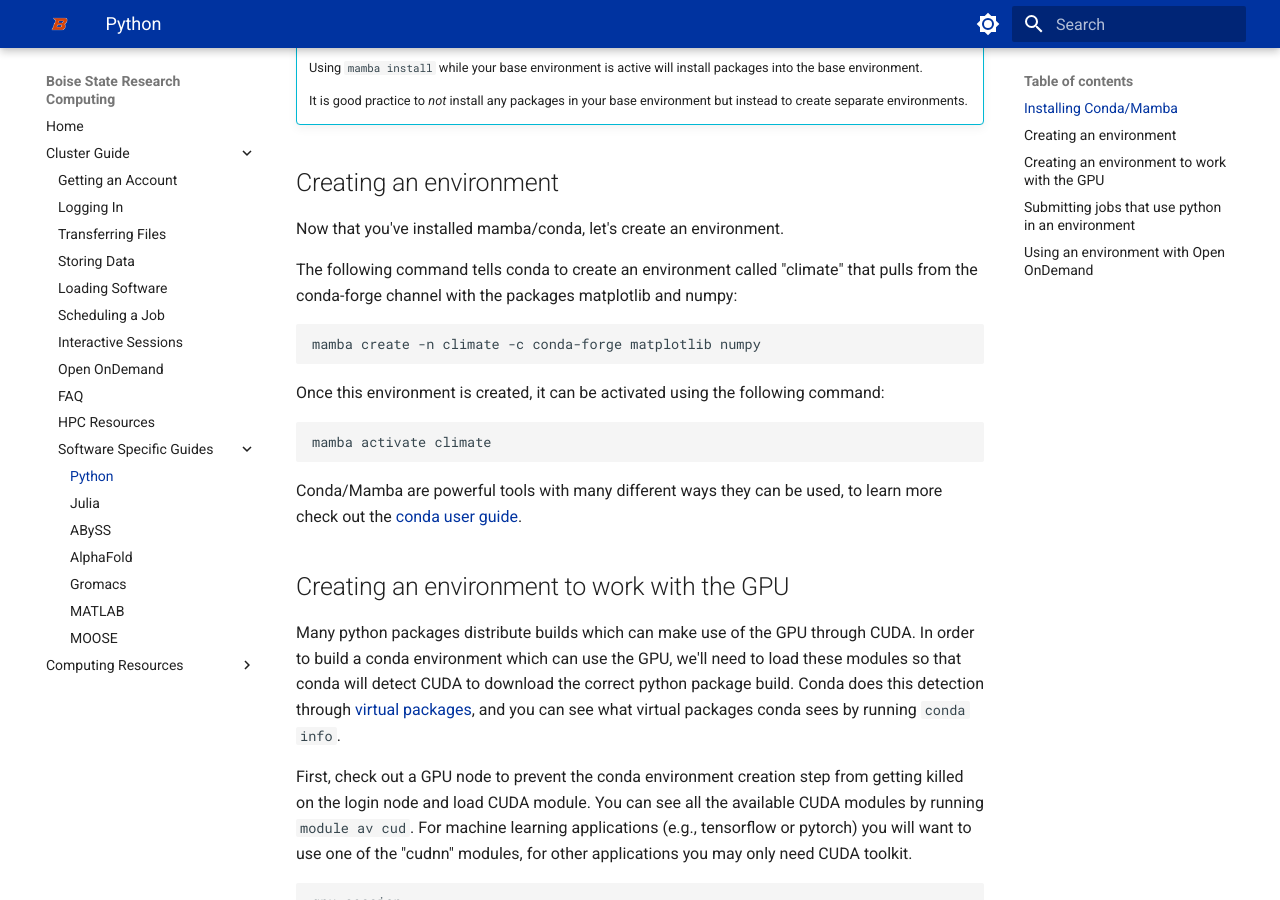
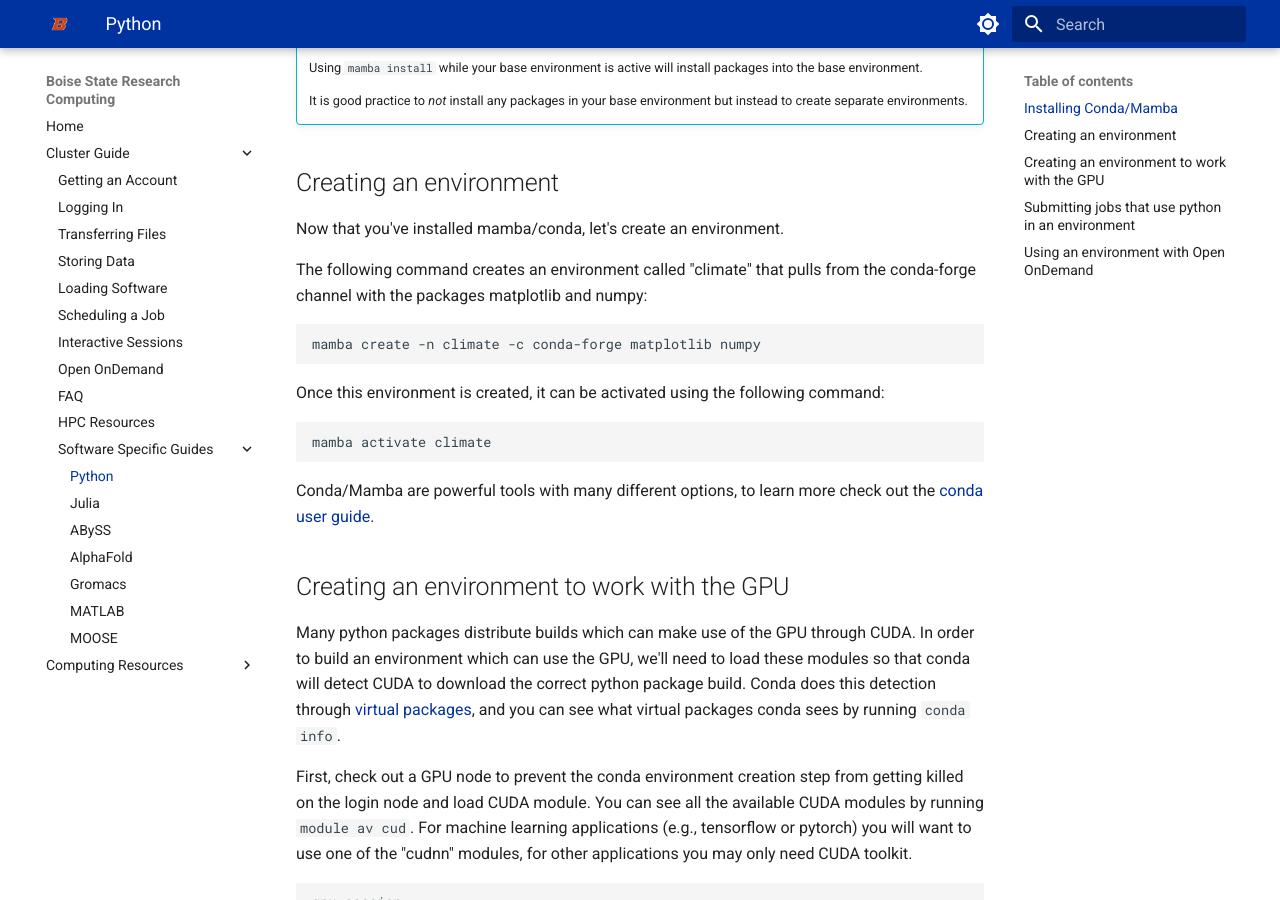
Before and after one commit to bsurc/docs, an MkDocs documentation site: the page built from docs/conda.md, in a window 1280 px wide and 900 px high, scrolled down 1030 px. Built offline with MkDocs 1.6.1 and Material for MkDocs 9.7.7, drawn with Linux system fonts in a browser that asks for light colours.

Commit message:
Update wording

````diff
--- a/docs/conda.md
+++ b/docs/conda.md
@@ -37,7 +37,7 @@ This lets you know that your "base" environment is active.
 
 Now that you've installed mamba/conda, let's create an environment.
 
-The following command tells conda to create an environment called "climate" that pulls from the conda-forge channel with the packages matplotlib and numpy:
+The following command creates an environment called "climate" that pulls from the conda-forge channel with the packages matplotlib and numpy:
 ```bash
 mamba create -n climate -c conda-forge matplotlib numpy
 ```
@@ -47,12 +47,12 @@ Once this environment is created, it can be activated using the following comman
 mamba activate climate
 ```
 
-Conda/Mamba are powerful tools with many different ways they can be used, to learn more check out the [conda user guide](https://docs.conda.io/projects/conda/en/latest/user-guide/index.html).
+Conda/Mamba are powerful tools with many different options, to learn more check out the [conda user guide](https://docs.conda.io/projects/conda/en/latest/user-guide/index.html).
 
 ## Creating an environment to work with the GPU
 
 Many python packages distribute builds which can make use of the GPU through CUDA.
-In order to build a conda environment which can use the GPU, we'll need to load these modules so that conda will detect CUDA to download the correct python package build.
+In order to build an environment which can use the GPU, we'll need to load these modules so that conda will detect CUDA to download the correct python package build.
 Conda does this detection through [virtual packages](https://docs.conda.io/projects/conda/en/latest/user-guide/tasks/manage-virtual.html), and you can see what virtual packages conda sees by running `conda info`.
 
 First, check out a GPU node to prevent the conda environment creation step from getting killed on the login node and load CUDA module.
````
